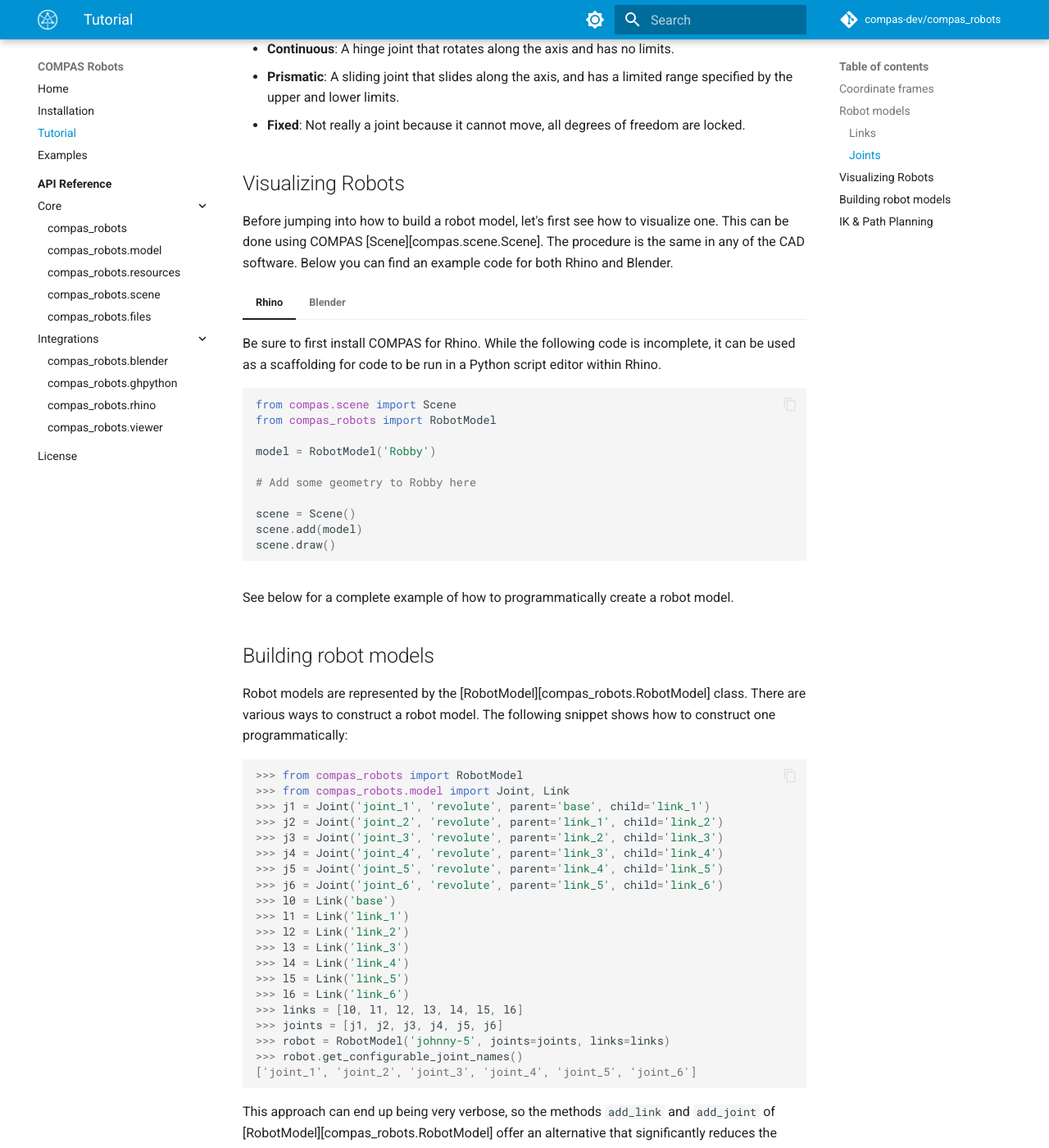
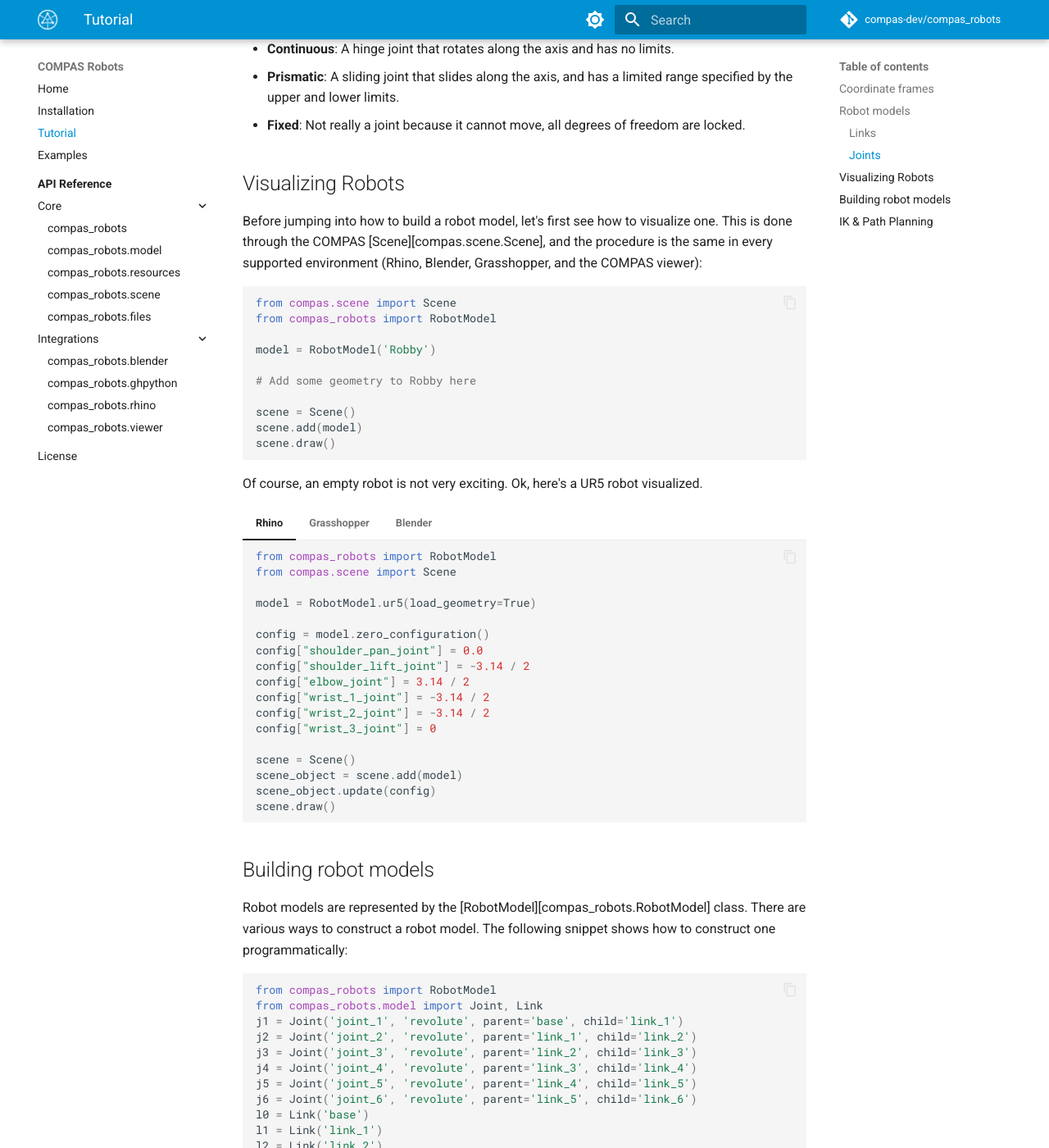
Before and after one commit to compas-dev/compas_robots, an MkDocs documentation site: the page built from docs/tutorial.md, in a window 1280 px wide and 1400 px high, scrolled down 2826 px. Shown: the whole window at 82% size. Built offline with MkDocs 1.6.1 and Material for MkDocs 9.7.7, drawn with Linux system fonts in a browser that asks for light colours; comment, search, counter and statistics services are not loaded; the version menu is left out.

Commit message:
Update the tutorial to be less lame

````diff
--- a/docs/tutorial.md
+++ b/docs/tutorial.md
@@ -124,46 +124,91 @@ of joints:
 
 ## Visualizing Robots
 
-Before jumping into how to build a robot model, let's first see how to visualize
-one. This can be done using COMPAS [Scene][compas.scene.Scene].
-The procedure is the same in any of the CAD software. Below you can find
-an example code for both Rhino and Blender.
+Before jumping into how to build a robot model, let's first see how to
+visualize one. This is done through the COMPAS [Scene][compas.scene.Scene],
+and the procedure is the same in every supported environment (Rhino,
+Blender, Grasshopper, and the COMPAS viewer):
+
+```python
+from compas.scene import Scene
+from compas_robots import RobotModel
+
+model = RobotModel('Robby')
+
+# Add some geometry to Robby here
+
+scene = Scene()
+scene.add(model)
+scene.draw()
+```
+
+Of course, an empty robot is not very exciting. Ok, here's a UR5 robot visualized.
 
 === "Rhino"
 
-    Be sure to first install COMPAS for Rhino. While the following code is incomplete,
-    it can be used as a scaffolding for code to be run in a Python script editor within Rhino.
+    ```python
+    from compas_robots import RobotModel
+    from compas.scene import Scene
+
+    model = RobotModel.ur5(load_geometry=True)
+
+    config = model.zero_configuration()
+    config["shoulder_pan_joint"] = 0.0
+    config["shoulder_lift_joint"] = -3.14 / 2
+    config["elbow_joint"] = 3.14 / 2
+    config["wrist_1_joint"] = -3.14 / 2
+    config["wrist_2_joint"] = -3.14 / 2
+    config["wrist_3_joint"] = 0
+
+    scene = Scene()
+    scene_object = scene.add(model)
+    scene_object.update(config)
+    scene.draw()
+    ```
+
+=== "Grasshopper"
 
     ```python
+    from compas_robots import RobotModel
     from compas.scene import Scene
-    from compas_robots import RobotModel
 
-    model = RobotModel('Robby')
+    model = RobotModel.ur5(load_geometry=True)
 
-    # Add some geometry to Robby here
+    config = model.zero_configuration()
+    config["shoulder_pan_joint"] = 0.0
+    config["shoulder_lift_joint"] = -3.14 / 2
+    config["elbow_joint"] = 3.14 / 2
+    config["wrist_1_joint"] = -3.14 / 2
+    config["wrist_2_joint"] = -3.14 / 2
+    config["wrist_3_joint"] = 0
 
     scene = Scene()
-    scene.add(model)
-    scene.draw()
+    scene_object = scene.add(model)
+    scene_object.update(config)
+    a = scene.draw()
     ```
 
 === "Blender"
 
     ```python
+    from compas_robots import RobotModel
     from compas.scene import Scene
-    from compas_robots import RobotModel
 
-    model = RobotModel('Robby')
+    model = RobotModel.ur5(load_geometry=True)
 
-    # Add some geometry to Robby here
+    config = model.zero_configuration()
+    config["shoulder_pan_joint"] = 0.0
+    config["shoulder_lift_joint"] = -3.14 / 2
+    config["elbow_joint"] = 3.14 / 2
+    config["wrist_1_joint"] = -3.14 / 2
+    config["wrist_2_joint"] = -3.14 / 2
+    config["wrist_3_joint"] = 0
 
     scene = Scene()
-    scene.add(model)
+    scene_object = scene.add(model)
+    scene_object.update(config)
     scene.draw()
     ```
-
-See below for a complete example of how to programmatically create a robot model.
-
 
 ## Building robot models
 
@@ -171,27 +216,26 @@ Robot models are represented by the [RobotModel][compas_robots.RobotModel] class
 There are various ways to construct a robot model. The following snippet
 shows how to construct one programmatically:
 
-```pycon
->>> from compas_robots import RobotModel
->>> from compas_robots.model import Joint, Link
->>> j1 = Joint('joint_1', 'revolute', parent='base', child='link_1')
->>> j2 = Joint('joint_2', 'revolute', parent='link_1', child='link_2')
->>> j3 = Joint('joint_3', 'revolute', parent='link_2', child='link_3')
->>> j4 = Joint('joint_4', 'revolute', parent='link_3', child='link_4')
->>> j5 = Joint('joint_5', 'revolute', parent='link_4', child='link_5')
->>> j6 = Joint('joint_6', 'revolute', parent='link_5', child='link_6')
->>> l0 = Link('base')
->>> l1 = Link('link_1')
->>> l2 = Link('link_2')
->>> l3 = Link('link_3')
->>> l4 = Link('link_4')
->>> l5 = Link('link_5')
->>> l6 = Link('link_6')
->>> links = [l0, l1, l2, l3, l4, l5, l6]
->>> joints = [j1, j2, j3, j4, j5, j6]
->>> robot = RobotModel('johnny-5', joints=joints, links=links)
->>> robot.get_configurable_joint_names()
-['joint_1', 'joint_2', 'joint_3', 'joint_4', 'joint_5', 'joint_6']
+```python
+from compas_robots import RobotModel
+from compas_robots.model import Joint, Link
+j1 = Joint('joint_1', 'revolute', parent='base', child='link_1')
+j2 = Joint('joint_2', 'revolute', parent='link_1', child='link_2')
+j3 = Joint('joint_3', 'revolute', parent='link_2', child='link_3')
+j4 = Joint('joint_4', 'revolute', parent='link_3', child='link_4')
+j5 = Joint('joint_5', 'revolute', parent='link_4', child='link_5')
+j6 = Joint('joint_6', 'revolute', parent='link_5', child='link_6')
+l0 = Link('base')
+l1 = Link('link_1')
+l2 = Link('link_2')
+l3 = Link('link_3')
+l4 = Link('link_4')
+l5 = Link('link_5')
+l6 = Link('link_6')
+links = [l0, l1, l2, l3, l4, l5, l6]
+joints = [j1, j2, j3, j4, j5, j6]
+robot = RobotModel('johnny-5', joints=joints, links=links)
+robot.get_configurable_joint_names()
 ```
 
 This approach can end up being very verbose, so the methods `add_link`
@@ -199,12 +243,12 @@ and `add_joint` of [RobotModel][compas_robots.RobotModel] offer an alternative t
 significantly reduces the amount of code required. Starting with an empty
 robot model, adding a link in the shape of a box is as easy as:
 
-```pycon
->>> from compas.geometry import Box, Frame
->>> from compas_robots import RobotModel
->>> model = RobotModel(name='Boxy')
->>> box = Box(1, 2, .5)
->>> _ = model.add_link(name='box_link', visual_meshes=[box])
+```python
+from compas.geometry import Box, Frame
+from compas_robots import RobotModel
+model = RobotModel(name='Boxy')
+box = Box(1, 2, .5)
+_ = model.add_link(name='box_link', visual_meshes=[box])
 ```
 
 This code snippet can be modified and run in a Rhino python editor
````
